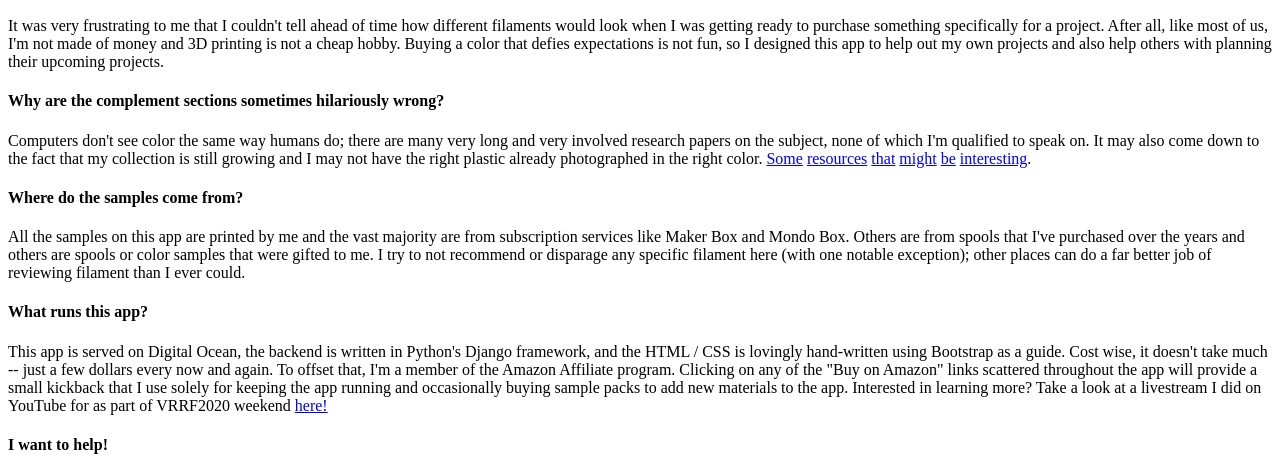
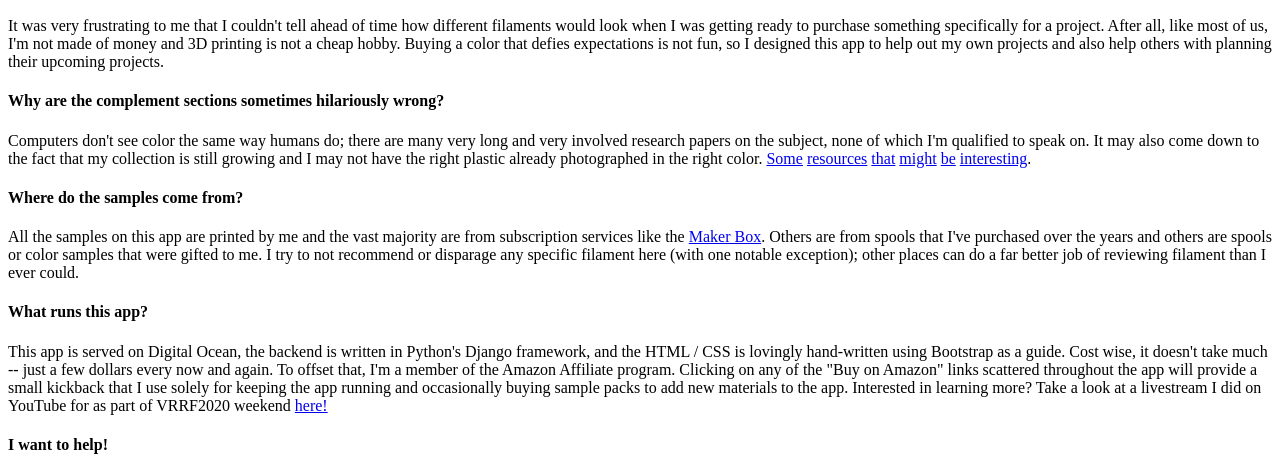
Before and after one commit to itsthejoker/filamentcolors.xyz, a Django app: page /about/ in a window 1280 px wide. Shown: the part 667-1140 px from the top of the page. Run offline with Django 3.2, Linux system fonts and the light colour scheme; data that the repository does not hold is empty; some libraries are stand-ins or nearby versions.

Commit message:
add link to the makerbox and remove the mondo box.
Signed-off-by: Joe Kaufeld <joe@kenzie.academy>

```diff
--- a/filamentcolors/templates/about.html
+++ b/filamentcolors/templates/about.html
@@ -84,11 +84,12 @@
     <h4 id="where-do-the-samples-come-from">Where do the samples come from?</h4>
     <p>
         All the samples on this app are printed by me and the vast majority are from
-        subscription services like Maker Box and Mondo Box. Others are from spools that
-        I've purchased over the years and others are spools or color samples that were
-        gifted to me. I try to not recommend or disparage any specific filament here
-        (with one notable exception); other places can do a far better job of reviewing
-        filament than I ever could.
+        subscription services like the
+        <a href="https://boxmountainllc.com/pages/maker-box" target="_blank">Maker Box</a>.
+        Others are from spools that I've purchased over the years and others are spools
+        or color samples that were gifted to me. I try to not recommend or disparage any
+        specific filament here (with one notable exception); other places can do a far
+        better job of reviewing filament than I ever could.
     </p>
     <h4 id="what-runs-this-app">What runs this app?</h4>
     <p>
```
